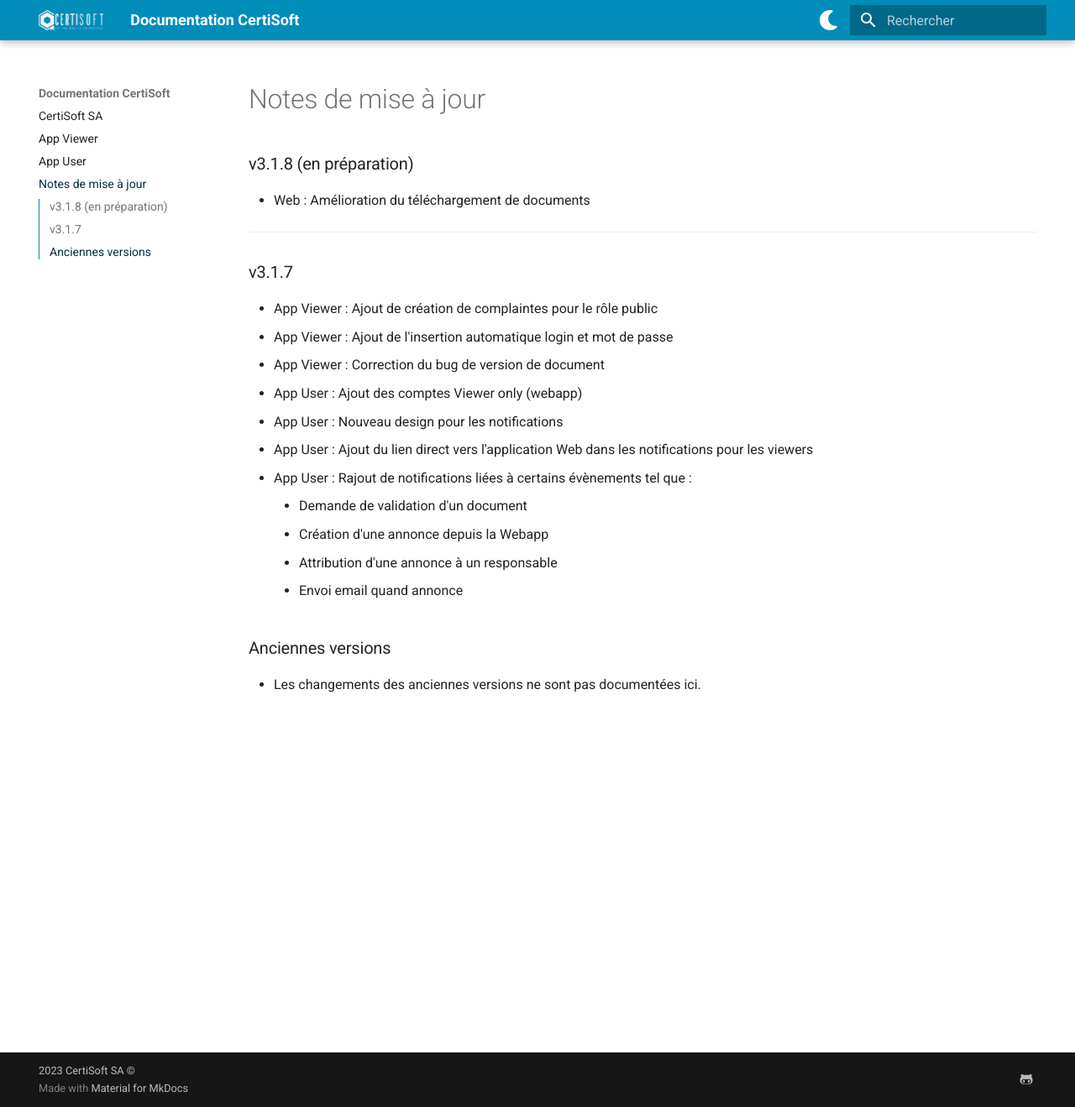
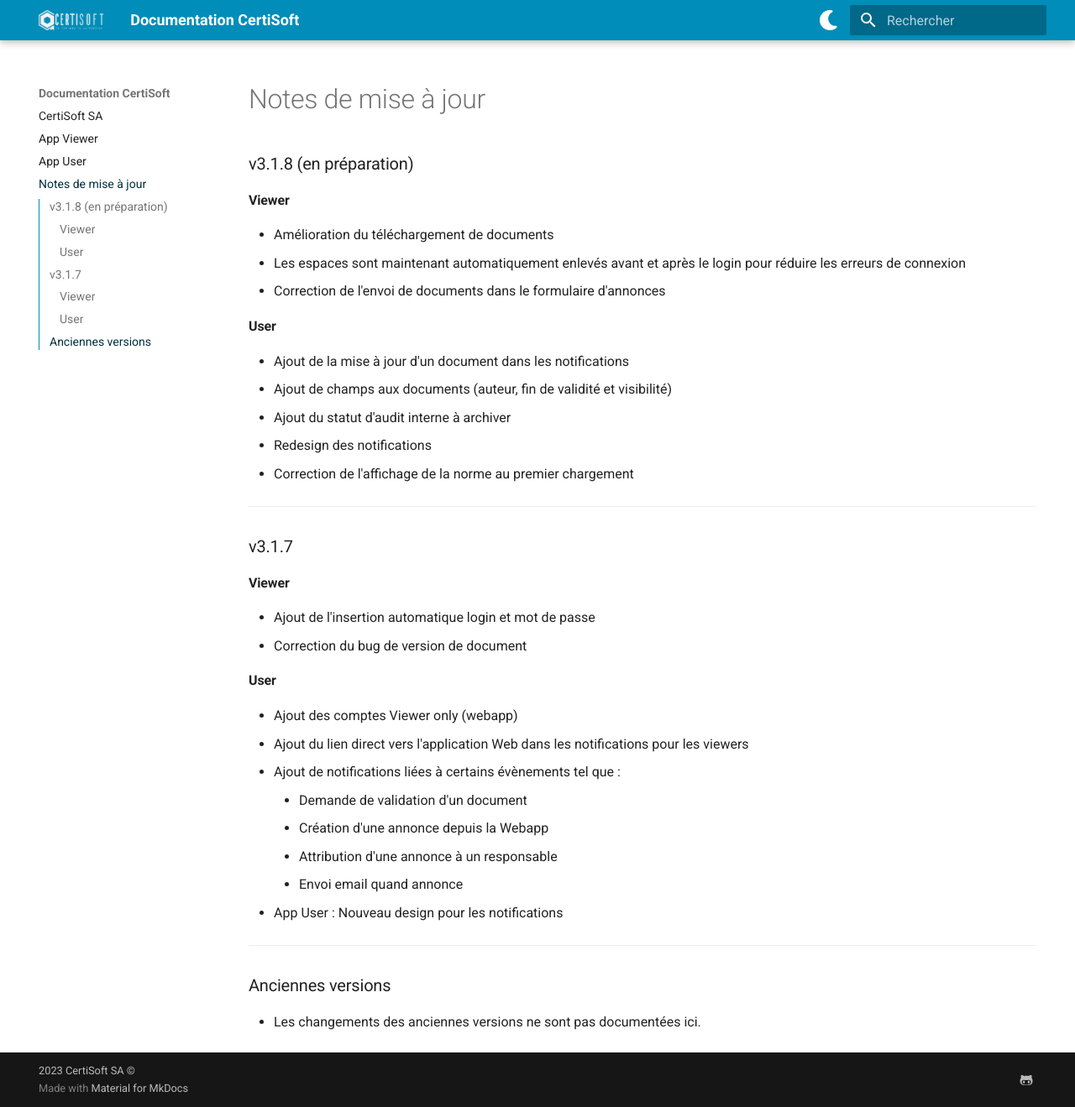
Before and after one commit to Bm-s/certisoft-docs, an MkDocs documentation site: the page built from docs/04_release-notes.md, in a window 1280 px wide and 1319 px high. Shown: the whole window at 84% size. Built offline with MkDocs 1.6.1 and Material for MkDocs 9.7.7, drawn with Linux system fonts in a browser that asks for light colours.

Commit message:
added some more to version

```diff
--- a/docs/04_release-notes.md
+++ b/docs/04_release-notes.md
@@ -2,25 +2,37 @@
 
 ### v3.1.8 (en préparation)
 
-- Web : Amélioration du téléchargement de documents
+#### Viewer
+- Amélioration du téléchargement de documents
+- Les espaces sont maintenant automatiquement enlevés avant et après le login pour réduire les erreurs de connexion
+- Correction de l'envoi de documents dans le formulaire d'annonces
+
+#### User
+- Ajout de la mise à jour d'un document dans les notifications
+- Ajout de champs aux documents (auteur, fin de validité et visibilité)
+- Ajout du statut d'audit interne à archiver
+- Redesign des notifications
+- Correction de l'affichage de la norme au premier chargement
 
 ---
 
 ### v3.1.7
 
-- App Viewer : Ajout de création de complaintes pour le rôle public
-- App Viewer : Ajout de l'insertion automatique login et mot de passe
-- App Viewer : Correction du bug de version de document
+#### Viewer
+- Ajout de l'insertion automatique login et mot de passe
+- Correction du bug de version de document
 
+#### User
+- Ajout des comptes Viewer only (webapp)
+- Ajout du lien direct vers l'application Web dans les notifications pour les viewers
+- Ajout de notifications liées à certains évènements tel que :
+    - Demande de validation d'un document
+      - Création d'une annonce depuis la Webapp
+      - Attribution d'une annonce à un responsable
+      - Envoi email quand annonce
+- App User : Nouveau design pour les notifications
 
-- App User : Ajout des comptes Viewer only (webapp)
-- App User : Nouveau design pour les notifications
-- App User : Ajout du lien direct vers l'application Web dans les notifications pour les viewers
-- App User : Rajout de notifications liées à certains évènements tel que :
-    - Demande de validation d'un document
-    - Création d'une annonce depuis la Webapp
-    - Attribution d'une annonce à un responsable
-    - Envoi email quand annonce
+---
 
 ### Anciennes versions
 
```
